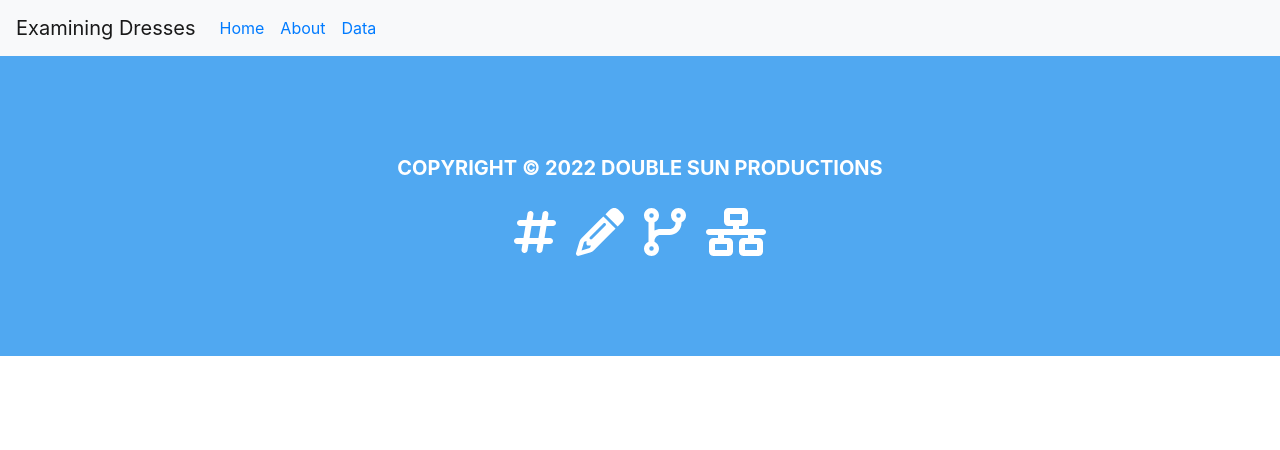
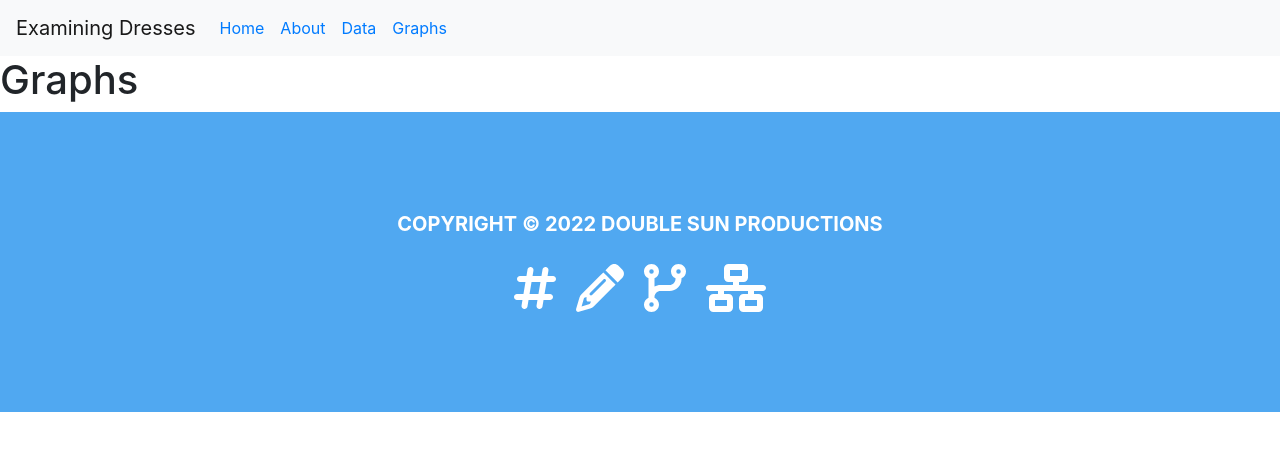
Before and after one commit to ravenusmc/dress_reviews, a Vue app in the folder client/: page /graphs in a window 1280 px wide. Shown: the top 450 px of the page. Built offline with nearby package versions, Linux system fonts and the light colour scheme; what vue-google-charts would draw is missing.

Commit message:
started on graphs page

```diff
--- a/client/src/components/generic/Navbar.vue
+++ b/client/src/components/generic/Navbar.vue
@@ -35,6 +35,11 @@
               <router-link to="/main">Data</router-link>
             </a>
           </li>
+          <li class="nav-item">
+            <a class="nav-link" href="#">
+              <router-link to="/graphs">Graphs</router-link>
+            </a>
+          </li>
         </ul>
       </div>
     </nav>
--- a/client/src/router/index.js
+++ b/client/src/router/index.js
@@ -21,6 +21,13 @@ const routes = [
     // this generates a separate chunk (about.[hash].js) for this route
     // which is lazy-loaded when the route is visited.
     component: () => import(/* webpackChunkName: "about" */ '../views/Main.vue')
+  },
+  {
+    path: '/graphs',
+    name: 'graphs',
+    // this generates a separate chunk (about.[hash].js) for this route
+    // which is lazy-loaded when the route is visited.
+    component: () => import(/* webpackChunkName: "about" */ '../views/Graphs.vue')
   }
 ]
 
--- /dev/null
+++ b/client/src/views/Graphs.vue
@@ -0,0 +1,15 @@
+<template>
+	<div>
+		<h1>Graphs</h1>
+	</div>
+</template>
+
+<script>
+export default {
+	name: "Graphs",
+}
+</script>
+
+<style scoped>
+
+</style>
```
